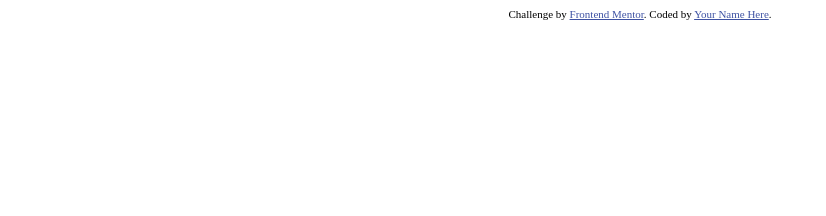
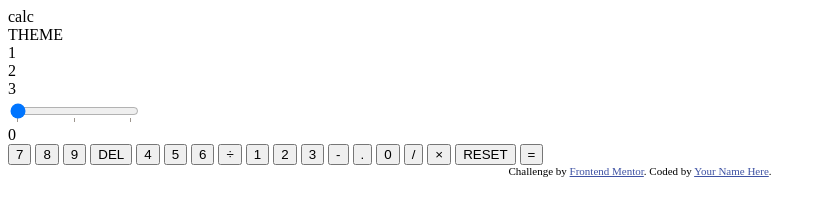
Before and after one commit to ErwinPrograms/calculator-webapp, a plain HTML site: page index.html in a window 1280 px wide. Shown: the whole page, without its empty margins (0-826 px from the left). Drawn offline with Linux system fonts and the light colour scheme.

Commit message:
Add HTML for calculator

```diff
--- a/index.html
+++ b/index.html
@@ -1,26 +1,89 @@
 <!DOCTYPE html>
 <html lang="en">
   <head>
-  <meta charset="UTF-8">
-  <meta name="viewport" content="width=device-width, initial-scale=1.0"> <!-- displays site properly based on user's device -->
+    <meta charset="UTF-8" />
+    <meta name="viewport" content="width=device-width, initial-scale=1.0" />
+    <!-- displays site properly based on user's device -->
 
-  <link rel="icon" type="image/png" sizes="32x32" href="./images/favicon-32x32.png">
+    <link
+      rel="icon"
+      type="image/png"
+      sizes="32x32"
+      href="./images/favicon-32x32.png"
+    />
 
     <title>Frontend Mentor | Calculator app</title>
 
     <!-- Feel free to remove these styles or customise in your own stylesheet 👍 -->
     <style>
-    .attribution { font-size: 11px; text-align: center; }
-    .attribution a { color: hsl(228, 45%, 44%); }
+      .attribution {
+        font-size: 11px;
+        text-align: center;
+      }
+
+      .attribution a {
+        color: hsl(228, 45%, 44%);
+      }
     </style>
   </head>
+
   <body>
-
-
+    <div class="main">
+      <div class="top">
+        <div class="logo">calc</div>
+        <div class="theme-selection">
+          <div>THEME</div>
+          <div class="selector">
+            <div class="option-one">1</div>
+            <div class="option-two">2</div>
+            <div class="option-three">3</div>
+            <div class="slider">
+              <input
+                type="range"
+                id="weight"
+                min="1"
+                value="1"
+                max="3"
+                step="1"
+                list="volsettings"
+              />
+              <datalist id="volsettings">
+                <option>1</option>
+                <option>2</option>
+                <option>3</option>
+              </datalist>
+            </div>
+          </div>
+        </div>
+      </div>
+      <div class="display">0</div>
+      <div class="buttons">
+        <button>7</button>
+        <button>8</button>
+        <button>9</button>
+        <button class="alternate-color delete">DEL</button>
+        <button>4</button>
+        <button>5</button>
+        <button>6</button>
+        <button>&divide;</button>
+        <button>1</button>
+        <button>2</button>
+        <button>3</button>
+        <button>-</button>
+        <button>.</button>
+        <button>0</button>
+        <button>/</button>
+        <button>&times;</button>
+        <button class="alternate-color reset">RESET</button>
+        <button class="equals">&equals;</button>
+      </div>
+    </div>
 
     <div class="attribution">
-    Challenge by <a href="https://www.frontendmentor.io?ref=challenge" target="_blank">Frontend Mentor</a>.
-    Coded by <a href="#">Your Name Here</a>.
+      Challenge by
+      <a href="https://www.frontendmentor.io?ref=challenge" target="_blank"
+        >Frontend Mentor</a
+      >. Coded by <a href="#">Your Name Here</a>.
     </div>
   </body>
 </html>
```
Lines whose indentation alone changed are shown as unchanged.
